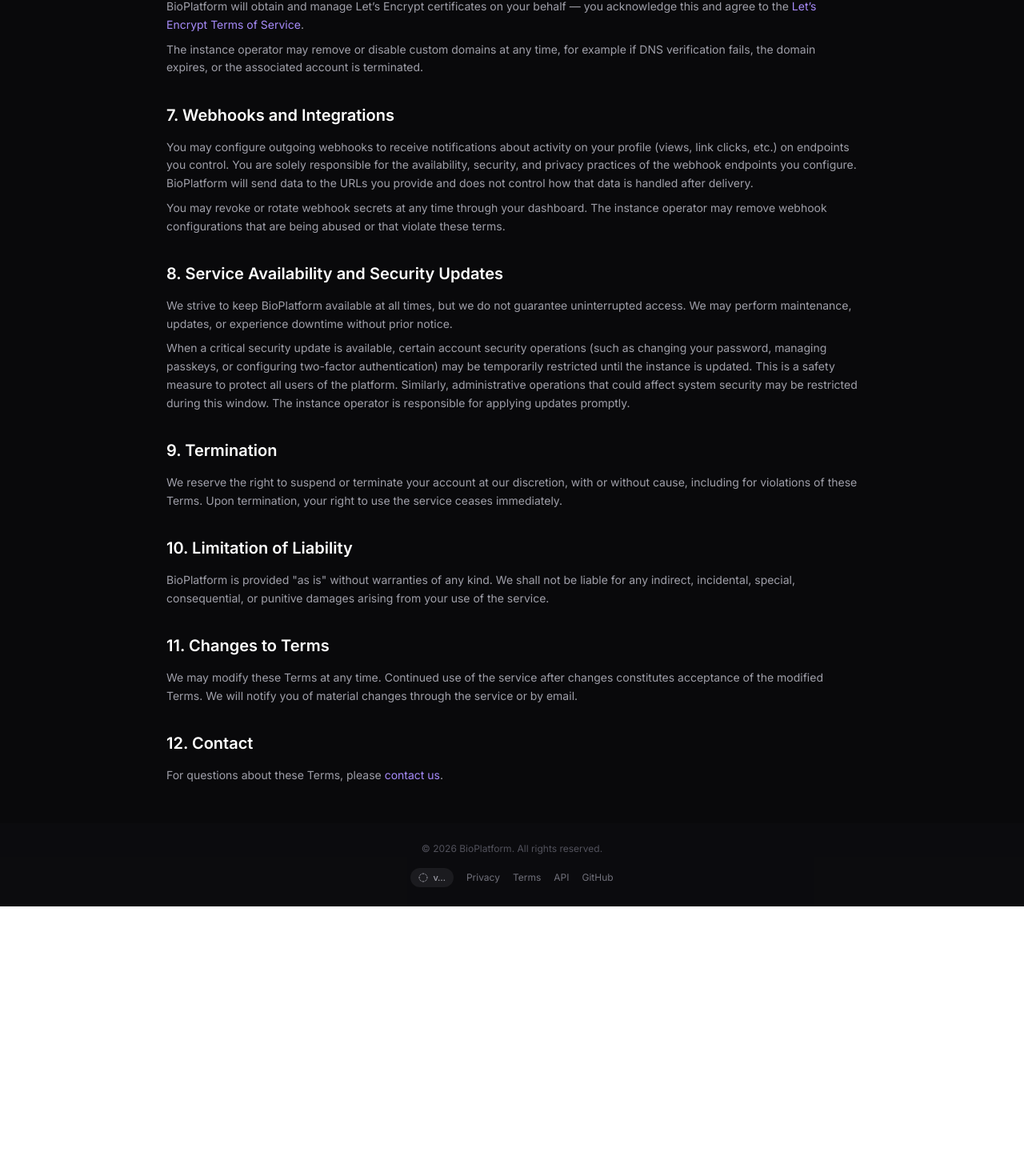
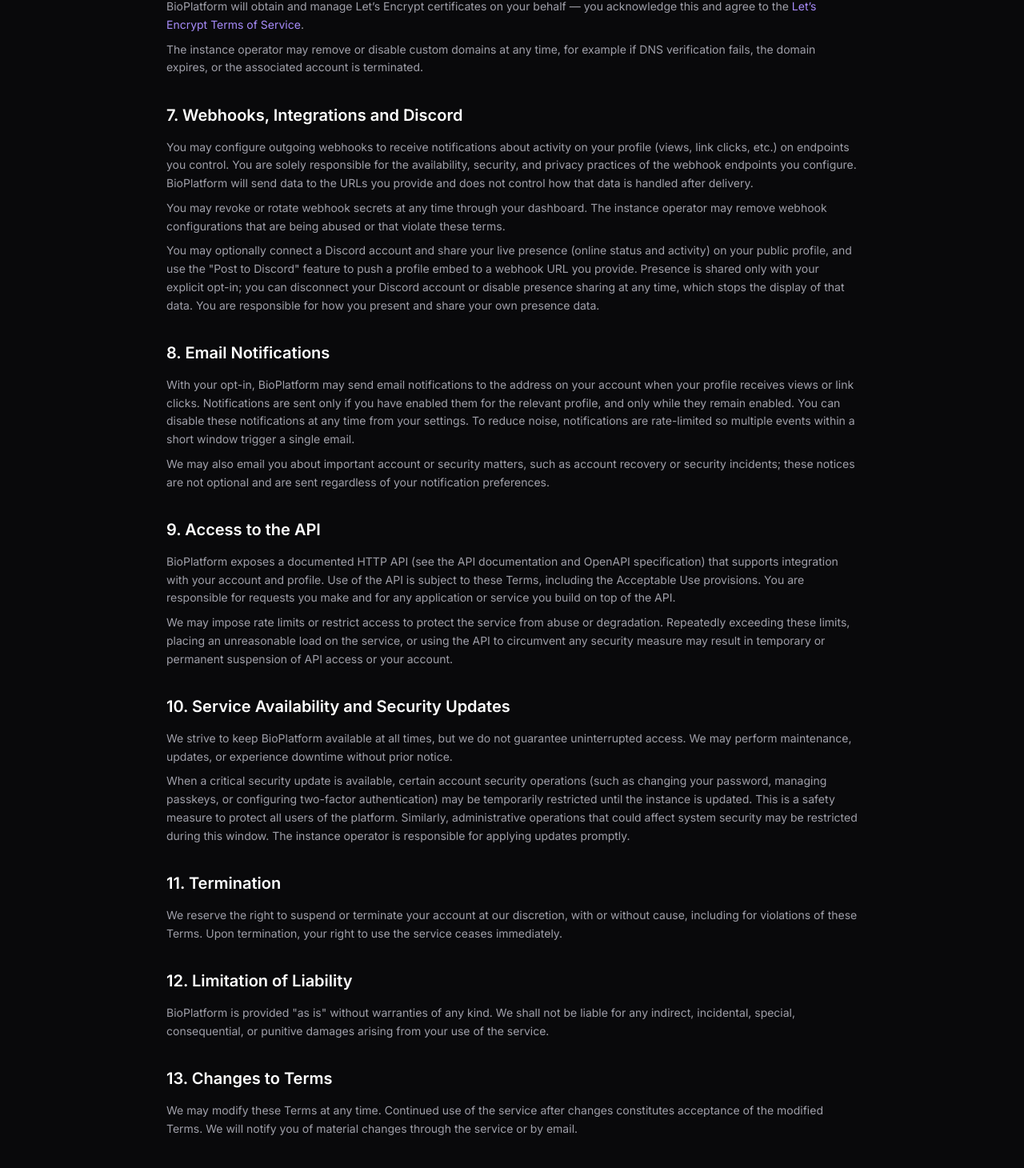
Before and after one commit to 00kino547/BioPlatform, a React (Vite) app in the folder apps/frontend/: page /terms in a window 1280 px wide. Shown: the part 1216-2676 px from the top of the page at 80% size. Before the commit the page ends 2349 px from the top, so only its background shows below. Built offline with nearby package versions, Linux system fonts and the light colour scheme; no server answers.

Commit message:
docs: update Terms of Service and Privacy Policy

```diff
--- a/apps/frontend/src/pages/Privacy.tsx
+++ b/apps/frontend/src/pages/Privacy.tsx
@@ -20,7 +20,7 @@ export function Privacy() {
 
       <main className="mx-auto max-w-4xl px-4 py-12 sm:py-16">
         <h1 className="text-3xl font-bold text-white mb-2">Privacy Policy</h1>
-        <p className="text-sm text-zinc-500 mb-8">Last updated: August 16, 2026</p>
+        <p className="text-sm text-zinc-500 mb-8">Last updated: September 1, 2026</p>
 
         <div className="prose prose-invert prose-zinc max-w-none space-y-8 text-sm leading-relaxed">
           <section>
@@ -56,7 +56,7 @@ export function Privacy() {
           <section>
             <h2 className="text-xl font-semibold text-white mb-3">4. File Uploads</h2>
             <p className="text-zinc-400">
-              Avatar and banner images you upload are stored on our servers. You may delete your uploads at any time through your dashboard. We validate file types and enforce size limits to maintain platform security.
+              Avatar and banner images you upload are stored on our servers. If you upload audio for music tracks on your profile, those files are also stored on our servers and streamed to visitors when played. You may delete your uploads at any time through your dashboard. We validate file types and enforce size limits to maintain platform security.
             </p>
           </section>
 
@@ -116,6 +116,13 @@ export function Privacy() {
           </section>
 
           <section>
+            <h2 className="text-xl font-semibold text-white mb-3">5g. Email Notifications</h2>
+            <p className="text-zinc-400">
+              If you opt in to email notifications for profile activity, we use the email address on your account to send you a digest when your profile receives views or link clicks. Notifications are only sent while the relevant setting is enabled and are rate-limited to avoid excessive email volume; you can disable them at any time from your settings. We may also send important account or security notices (for example, account recovery) using the email address on your account.
+            </p>
+          </section>
+
+          <section>
             <h2 className="text-xl font-semibold text-white mb-3">6. Data Retention</h2>
             <p className="text-zinc-400">
               We retain your account data for as long as your account is active. Analytics data (page views and link clicks) is automatically deleted after 90 days. Authentication failure logs (IP addresses, hashed user-agent strings, browser fingerprints) are retained for up to 30 days and then automatically deleted. Custom domain TLS certificates are retained until renewed or the domain is removed. You may request account deletion by contacting us. Upon deletion, your personal data will be removed from our active systems, though some data may be retained in backups for a limited period.
--- a/apps/frontend/src/pages/Terms.tsx
+++ b/apps/frontend/src/pages/Terms.tsx
@@ -20,7 +20,7 @@ export function Terms() {
 
       <main className="mx-auto max-w-4xl px-4 py-12 sm:py-16">
         <h1 className="text-3xl font-bold text-white mb-2">Terms of Service</h1>
-        <p className="text-sm text-zinc-500 mb-8">Last updated: August 16, 2026</p>
+        <p className="text-sm text-zinc-500 mb-8">Last updated: September 1, 2026</p>
 
         <div className="prose prose-invert prose-zinc max-w-none space-y-8 text-sm leading-relaxed">
           <section>
@@ -84,17 +84,40 @@ export function Terms() {
           </section>
 
           <section>
-            <h2 className="text-xl font-semibold text-white mb-3">7. Webhooks and Integrations</h2>
+            <h2 className="text-xl font-semibold text-white mb-3">7. Webhooks, Integrations and Discord</h2>
             <p className="text-zinc-400">
               You may configure outgoing webhooks to receive notifications about activity on your profile (views, link clicks, etc.) on endpoints you control. You are solely responsible for the availability, security, and privacy practices of the webhook endpoints you configure. {branding.name} will send data to the URLs you provide and does not control how that data is handled after delivery.
             </p>
             <p className="text-zinc-400 mt-2">
               You may revoke or rotate webhook secrets at any time through your dashboard. The instance operator may remove webhook configurations that are being abused or that violate these terms.
             </p>
+            <p className="text-zinc-400 mt-2">
+              You may optionally connect a Discord account and share your live presence (online status and activity) on your public profile, and use the &quot;Post to Discord&quot; feature to push a profile embed to a webhook URL you provide. Presence is shared only with your explicit opt-in; you can disconnect your Discord account or disable presence sharing at any time, which stops the display of that data. You are responsible for how you present and share your own presence data.
+            </p>
           </section>
 
           <section>
-            <h2 className="text-xl font-semibold text-white mb-3">8. Service Availability and Security Updates</h2>
+            <h2 className="text-xl font-semibold text-white mb-3">8. Email Notifications</h2>
+            <p className="text-zinc-400">
+              With your opt-in, {branding.name} may send email notifications to the address on your account when your profile receives views or link clicks. Notifications are sent only if you have enabled them for the relevant profile, and only while they remain enabled. You can disable these notifications at any time from your settings. To reduce noise, notifications are rate-limited so multiple events within a short window trigger a single email.
+            </p>
+            <p className="text-zinc-400 mt-2">
+              We may also email you about important account or security matters, such as account recovery or security incidents; these notices are not optional and are sent regardless of your notification preferences.
+            </p>
+          </section>
+
+          <section>
+            <h2 className="text-xl font-semibold text-white mb-3">9. Access to the API</h2>
+            <p className="text-zinc-400">
+              {branding.name} exposes a documented HTTP API (see the API documentation and OpenAPI specification) that supports integration with your account and profile. Use of the API is subject to these Terms, including the Acceptable Use provisions. You are responsible for requests you make and for any application or service you build on top of the API.
+            </p>
+            <p className="text-zinc-400 mt-2">
+              We may impose rate limits or restrict access to protect the service from abuse or degradation. Repeatedly exceeding these limits, placing an unreasonable load on the service, or using the API to circumvent any security measure may result in temporary or permanent suspension of API access or your account.
+            </p>
+          </section>
+
+          <section>
+            <h2 className="text-xl font-semibold text-white mb-3">10. Service Availability and Security Updates</h2>
             <p className="text-zinc-400">
               We strive to keep {branding.name} available at all times, but we do not guarantee uninterrupted access. We may perform maintenance, updates, or experience downtime without prior notice.
             </p>
@@ -104,28 +127,28 @@ export function Terms() {
           </section>
 
           <section>
-            <h2 className="text-xl font-semibold text-white mb-3">9. Termination</h2>
+            <h2 className="text-xl font-semibold text-white mb-3">11. Termination</h2>
             <p className="text-zinc-400">
               We reserve the right to suspend or terminate your account at our discretion, with or without cause, including for violations of these Terms. Upon termination, your right to use the service ceases immediately.
             </p>
           </section>
 
           <section>
-            <h2 className="text-xl font-semibold text-white mb-3">10. Limitation of Liability</h2>
+            <h2 className="text-xl font-semibold text-white mb-3">12. Limitation of Liability</h2>
             <p className="text-zinc-400">
               {branding.name} is provided &quot;as is&quot; without warranties of any kind. We shall not be liable for any indirect, incidental, special, consequential, or punitive damages arising from your use of the service.
             </p>
           </section>
 
           <section>
-            <h2 className="text-xl font-semibold text-white mb-3">11. Changes to Terms</h2>
+            <h2 className="text-xl font-semibold text-white mb-3">13. Changes to Terms</h2>
             <p className="text-zinc-400">
               We may modify these Terms at any time. Continued use of the service after changes constitutes acceptance of the modified Terms. We will notify you of material changes through the service or by email.
             </p>
           </section>
 
           <section>
-            <h2 className="text-xl font-semibold text-white mb-3">12. Contact</h2>
+            <h2 className="text-xl font-semibold text-white mb-3">14. Contact</h2>
             <p className="text-zinc-400">
               For questions about these Terms, please{" "}
               <a href={branding.contactUrl} target="_blank" rel="noopener noreferrer" className="text-violet-400 hover:text-violet-300 transition-colors">
```
